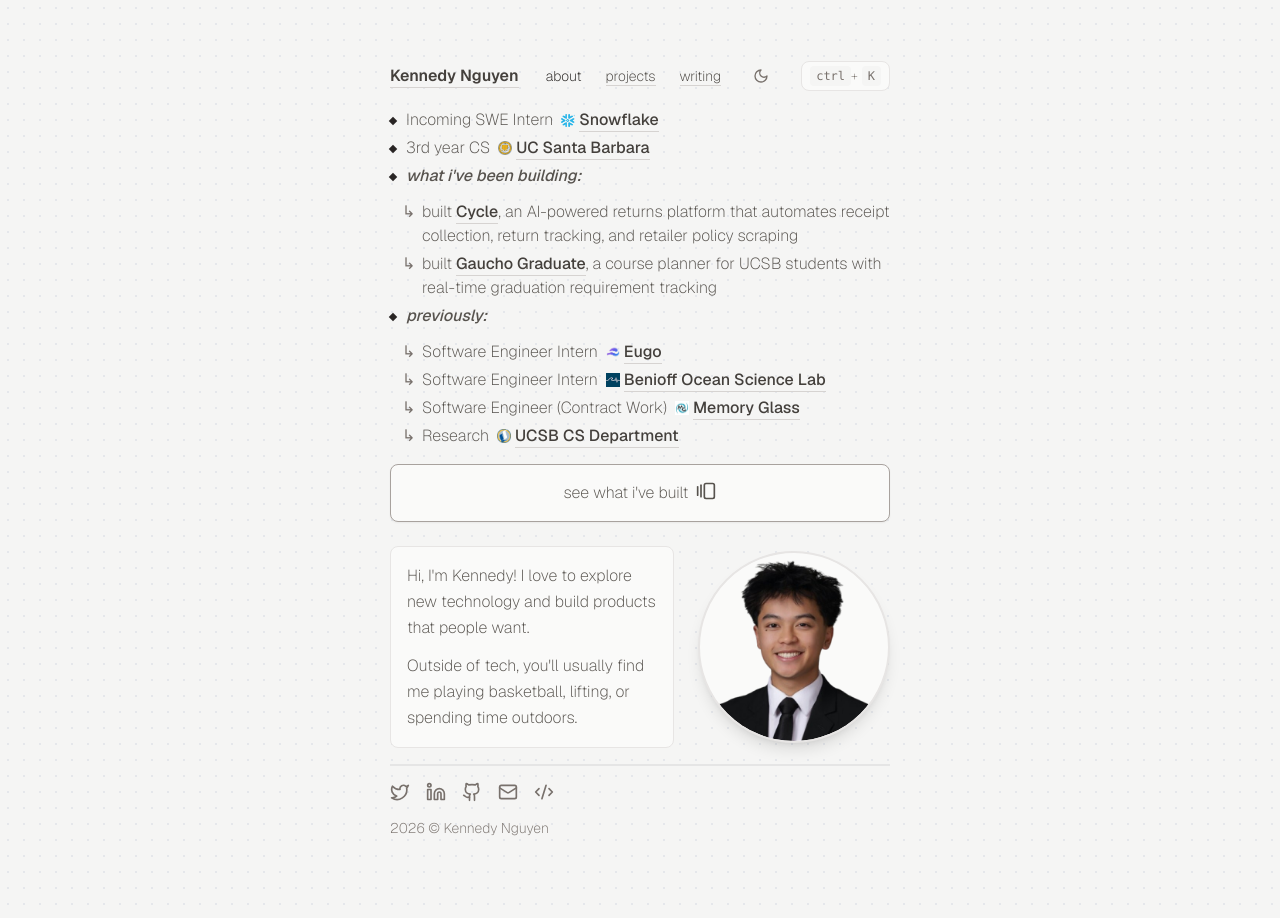
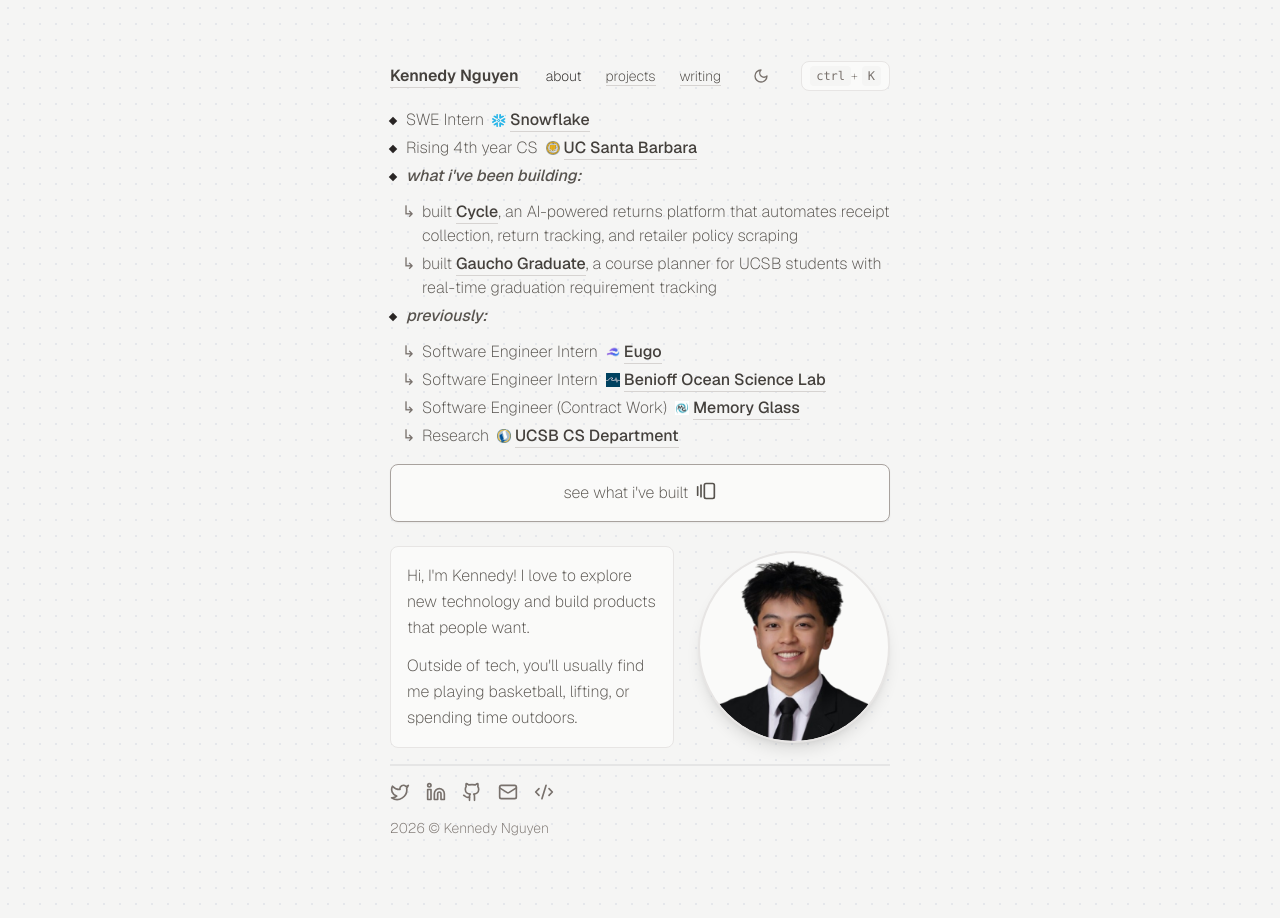
Before and after one commit to kennedynguyen1/personal-portfolio, a Next.js app: page / in a window 1280 px wide. Built offline with nearby package versions, Linux system fonts and the light colour scheme.

Commit message:
update experience and grade

```diff
--- a/src/app/page.js
+++ b/src/app/page.js
@@ -71,7 +71,7 @@
       <li className="group flex items-start gap-4 pl-4 relative hover:translate-x-1 transition-transform duration-200">
           <div className="absolute left-0 top-[10px] w-[6px] h-[6px] bg-stone-800 dark:bg-stone-200 rotate-45 transform transition-all duration-300 group-hover:rotate-90 group-hover:scale-110" />
           <span className="text-stone-600 dark:text-stone-400">
-            Incoming SWE Intern
+            SWE Intern
             <span className="inline-flex items-baseline gap-1 ml-2">
               <Image
                 src={SnowflakeLogo}
@@ -89,7 +89,7 @@
         <li className="group flex items-start gap-4 pl-4 relative hover:translate-x-1 transition-transform duration-200">
           <div className="absolute left-0 top-[10px] w-[6px] h-[6px] bg-stone-800 dark:bg-stone-200 rotate-45 transform transition-all duration-300 group-hover:rotate-90 group-hover:scale-110" />
           <span className="text-stone-600 dark:text-stone-400">
-            3rd year CS
+            Rising 4th year CS
             <span className="inline-flex items-baseline gap-1 ml-2">
               <Image
                 src={UCSantaBarbaraLogo}
```
